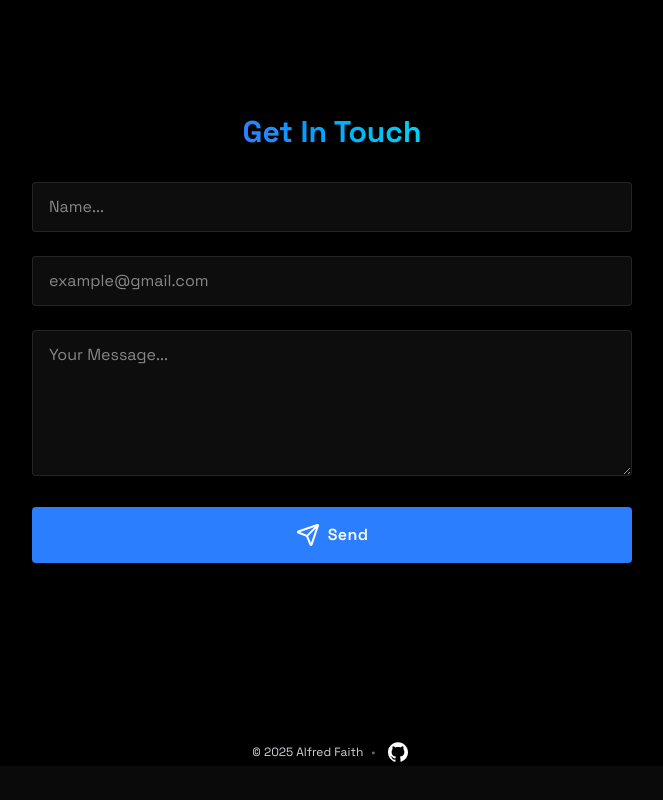
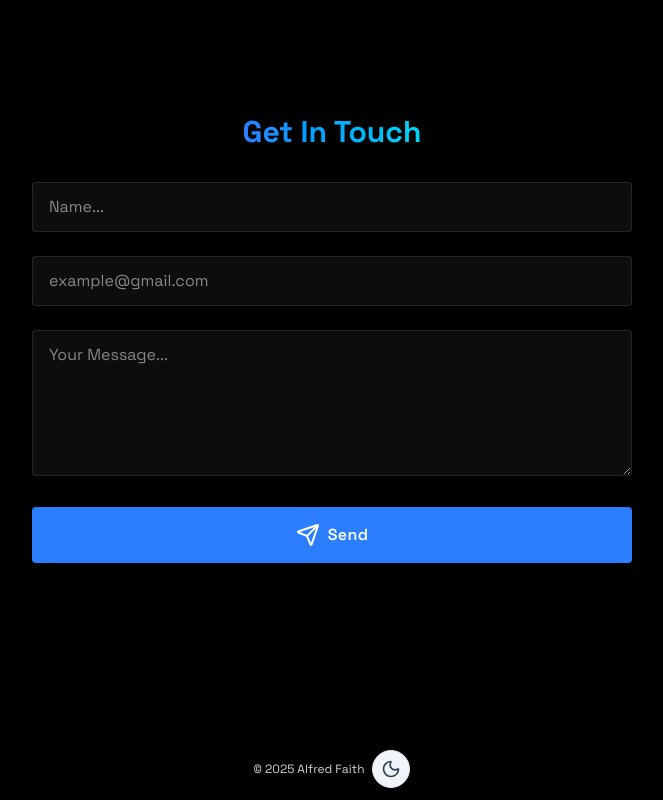
Before and after one commit to TonyFred-code/portfolio, a React (Vite) app: page / in a window 1280 px wide. Shown: the part 2642-3442 px from the top of the page, without its empty margins (308-971 px from the left). Before the commit the page ends 3408 px from the top, so only its background shows below. Built offline with nearby package versions, Linux system fonts and the light colour scheme.

Commit message:
refactor: switch footer section to footer component

```diff
--- a/src/App.jsx
+++ b/src/App.jsx
@@ -6,6 +6,7 @@
 import About from "./components/sections/About.jsx";
 import Projects from "./components/sections/Projects.jsx";
 import Contact from "./components/sections/Contact.jsx";
+import Footer from "./components/Footer.jsx";
 import { ToastContainer } from "react-toastify";
 
 function App() {
@@ -26,27 +27,7 @@
         <About />
         <Projects />
         <Contact />
-        <div className="text-xs text-gray-300 flex items-center justify-center gap-2">
-          <span>© {new Date().getFullYear()} Alfred Faith</span>
-          <span className="opacity-50">•</span>
-
-          <a
-            href="https://github.com/TonyFred-code"
-            target="_blank"
-            rel="noopener noreferrer"
-            className="w-7 h-7 flex items-center justify-center hover:opacity-80 transition"
-          >
-            <svg
-              role="img"
-              viewBox="0 0 24 24"
-              xmlns="http://www.w3.org/2000/svg"
-              className="w-5 h-5 fill-white hover:fill-gray-300 transition"
-            >
-              <title>GitHub</title>
-              <path d="M12 .297c-6.63 0-12 5.373-12 12 0 5.303 3.438 9.8 8.205 11.385.6.113.82-.258.82-.577 0-.285-.01-1.04-.015-2.04-3.338.724-4.042-1.61-4.042-1.61C4.422 18.07 3.633 17.7 3.633 17.7c-1.087-.744.084-.729.084-.729 1.205.084 1.838 1.236 1.838 1.236 1.07 1.835 2.809 1.305 3.495.998.108-.776.417-1.305.76-1.605-2.665-.3-5.466-1.332-5.466-5.93 0-1.31.465-2.38 1.235-3.22-.135-.303-.54-1.523.105-3.176 0 0 1.005-.322 3.3 1.23.96-.267 1.98-.399 3-.405 1.02.006 2.04.138 3 .405 2.28-1.552 3.285-1.23 3.285-1.23.645 1.653.24 2.873.12 3.176.765.84 1.23 1.91 1.23 3.22 0 4.61-2.805 5.625-5.475 5.92.42.36.81 1.096.81 2.22 0 1.606-.015 2.896-.015 3.286 0 .315.21.69.825.57C20.565 22.092 24 17.592 24 12.297c0-6.627-5.373-12-12-12" />
-            </svg>
-          </a>
-        </div>
+        <Footer />
       </div>
       <ToastContainer theme="dark" />
     </>
```
